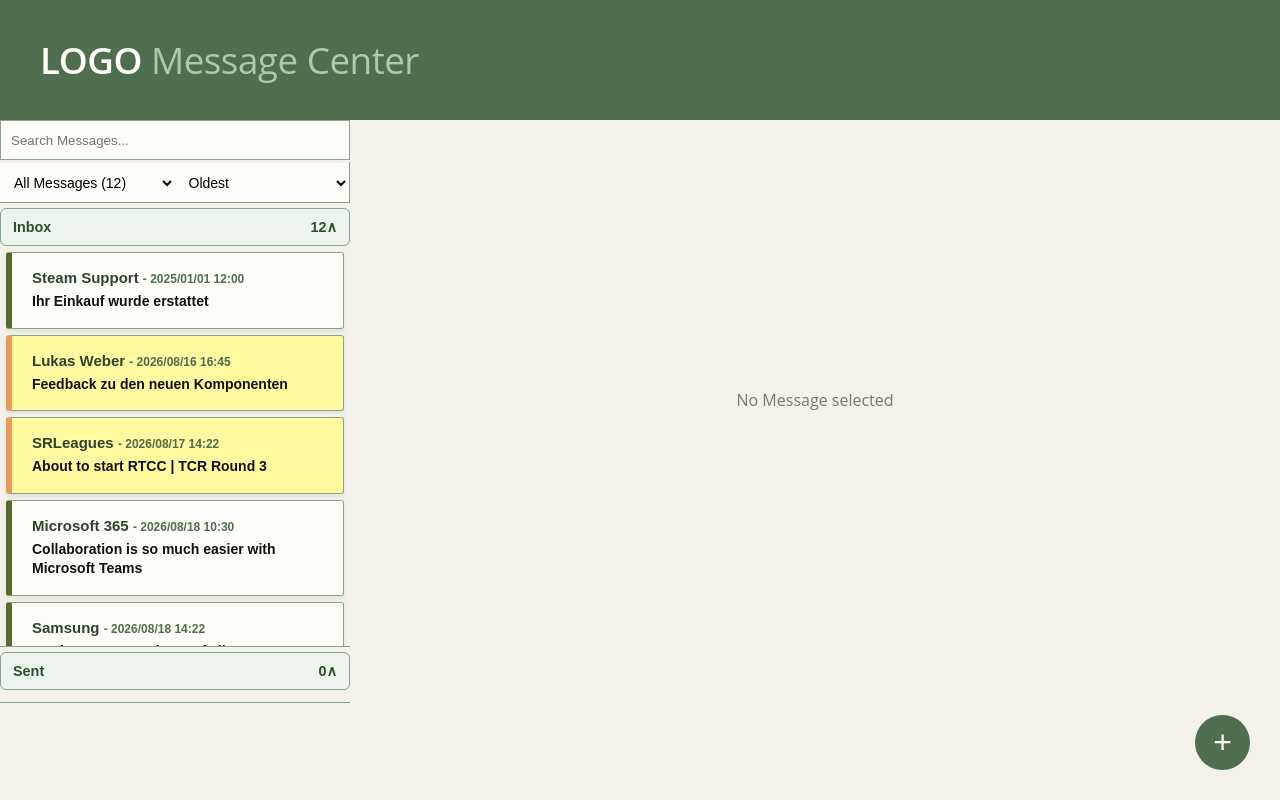
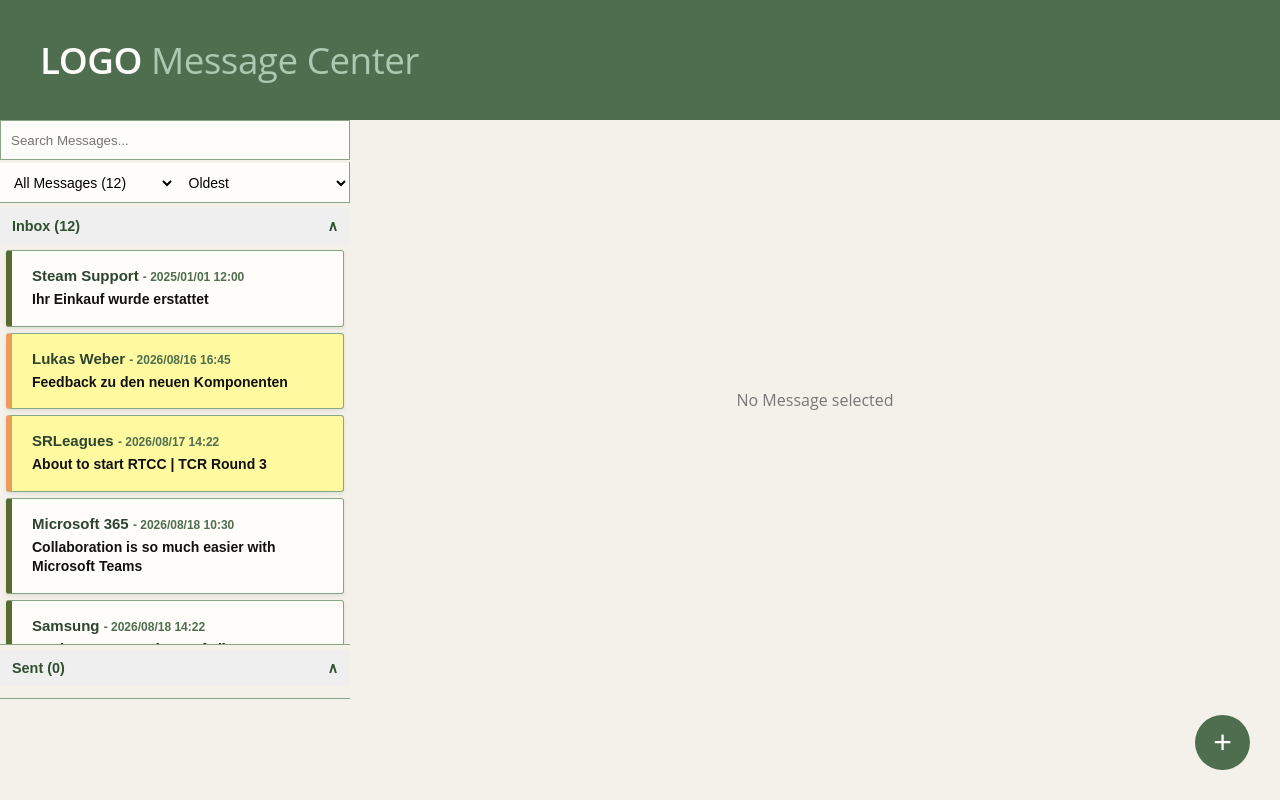
Before and after one commit to Yo-jo51/logo-message-center, a Vue app: page / in a window 1280 px wide. Built offline with nearby package versions, Linux system fonts and the light colour scheme.

Commit message:
Cooler look of the Folders

```diff
--- a/src/MessageCenter.vue
+++ b/src/MessageCenter.vue
@@ -122,13 +122,9 @@ const sendMail = (newMailData) => {
       />
 
       <!-- INBOX -->
-      <div class="folder">
+      <div class="folder" :class="{ active: inboxOpen }">
         <button class="folder-header" @click="toggleInbox">
-          <span>Inbox</span>
-
-          <span>
-            {{ inboxMessages.length }}
-          </span>
+          <span>Inbox ({{ inboxMessages.length }})</span>
 
           <span>
             {{ inboxOpen ? '∧' : '∨' }}
@@ -151,13 +147,9 @@ const sendMail = (newMailData) => {
       </div>
 
       <!-- SENT -->
-      <div class="folder">
+      <div class="folder" :class="{ active: sentOpen }">
         <button class="folder-header" @click="toggleSent">
-          <span>Sent</span>
-
-          <span>
-            {{ sentMessages.length }}
-          </span>
+          <span>Sent ({{ sentMessages.length }})</span>
 
           <span>
             {{ sentOpen ? '∧' : '∨' }}
@@ -208,15 +200,17 @@ const sendMail = (newMailData) => {
 }
 
 .folder {
+  border: none;
+  overflow: hidden;
+}
+
+.folder.active {
   border-bottom: 1px solid #87a687;
-  overflow: hidden;
 }
 
 .folder-header {
   width: 100%;
-  border: 1px solid #87a687;
-  border-radius: 6px;
-  background: #edf3ed;
+  border: none;
   color: #2f4f2f;
   padding: 10px 12px;
   display: flex;
```
